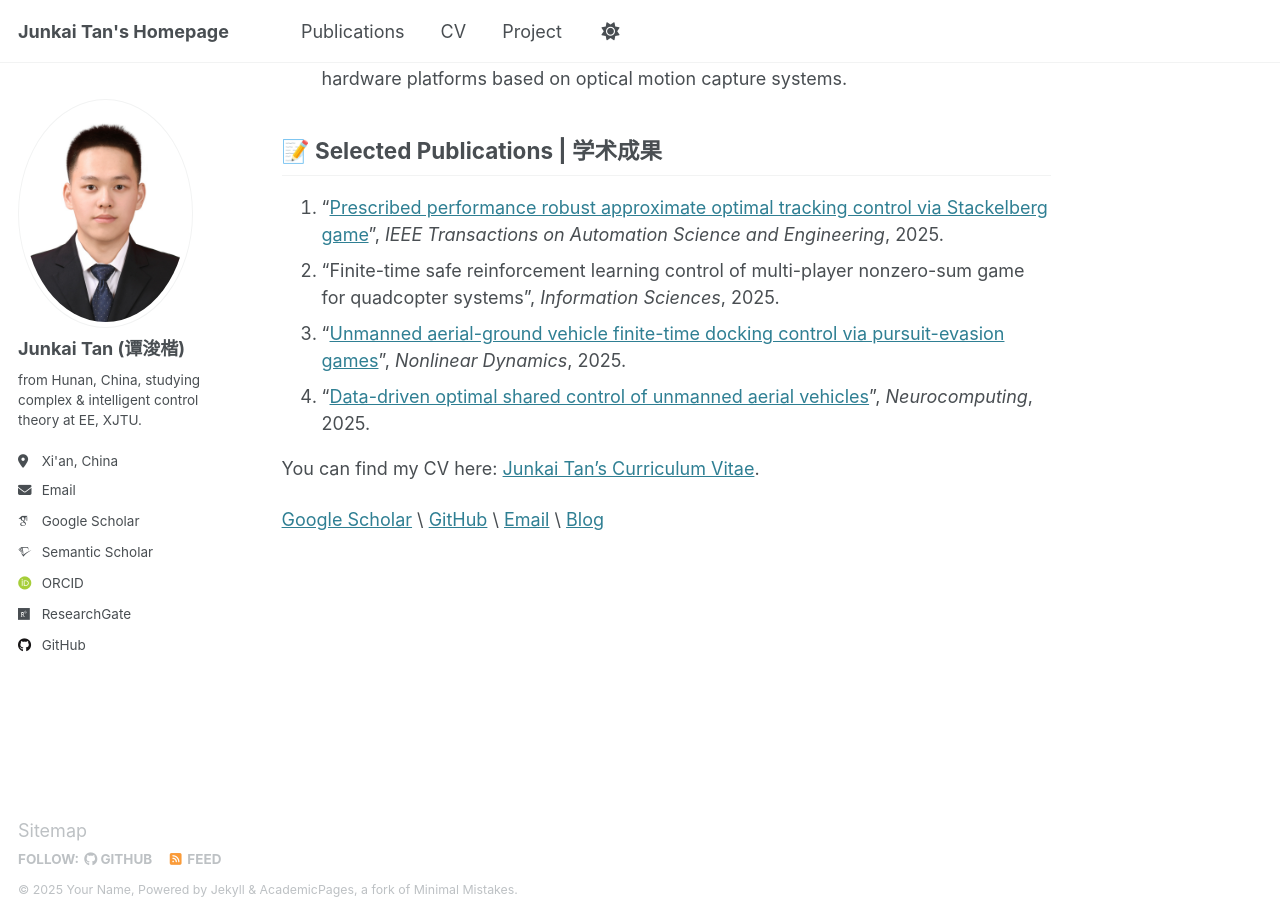
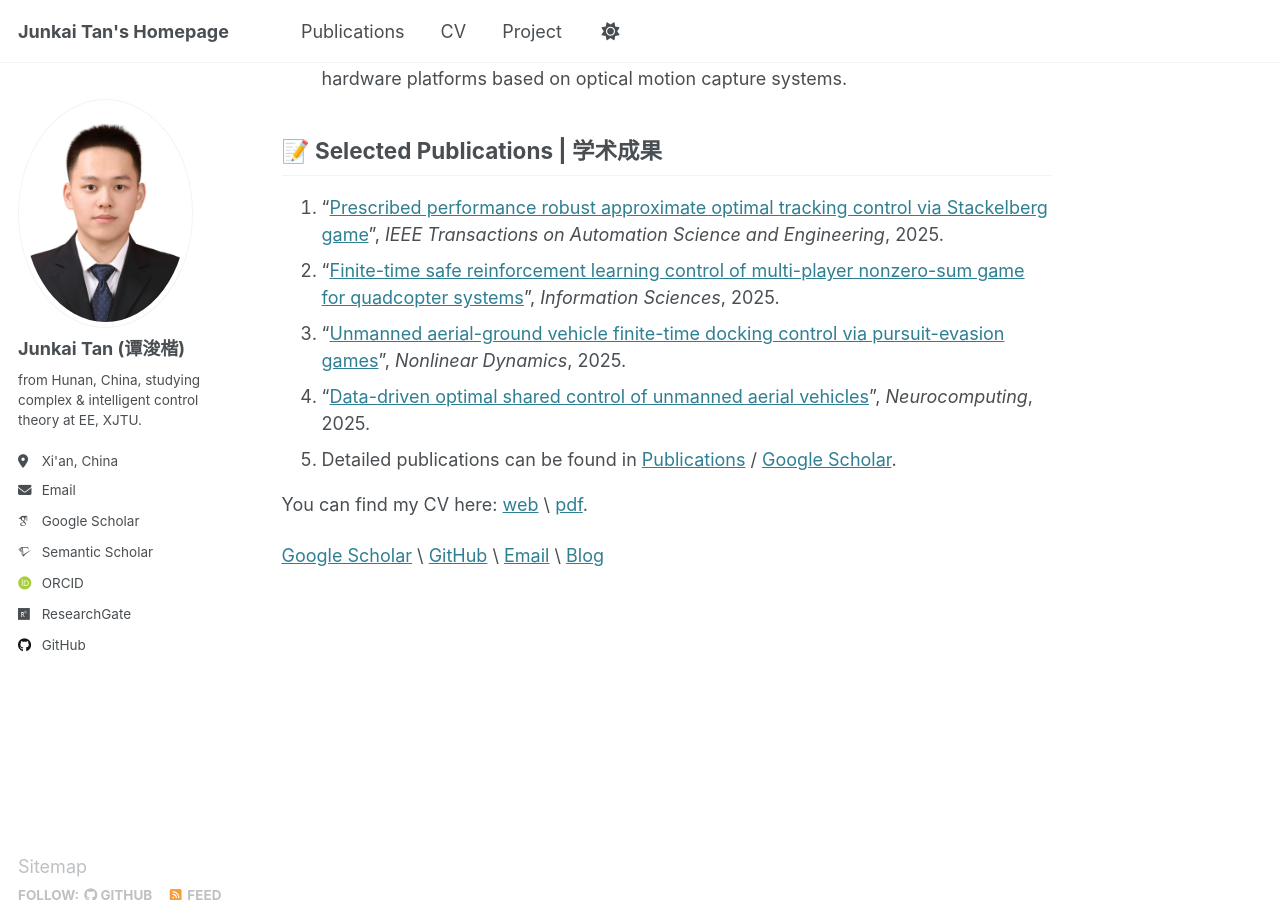
Before and after one commit to tanjunkai2001/tanjunkai2001.github.io, a Jekyll site: the page built from _pages/about.md, in a window 1280 px wide and 900 px high, scrolled down 682 px. Built offline with Jekyll 4.4.1, drawn with Linux system fonts in a browser that asks for light colours; some web fonts are replaced.

Commit message:
Update about.md

```diff
--- a/_pages/about.md
+++ b/_pages/about.md
@@ -29,12 +29,12 @@ I am very fortunate to be advised by [Prof. Hui Cao](http://gr.xjtu.edu.cn/en/we
 ## 📝 Selected Publications | 学术成果
 
 1. "[Prescribed performance robust approximate optimal tracking control via Stackelberg game](https://ieeexplore.ieee.org/document/10916718)", *IEEE Transactions on Automation Science and Engineering*, 2025.
-2. "Finite-time safe reinforcement learning control of multi-player nonzero-sum game for quadcopter systems", *Information Sciences*, 2025.
+2. "[Finite-time safe reinforcement learning control of multi-player nonzero-sum game for quadcopter systems](https://www.sciencedirect.com/science/article/pii/S002002552500249X)", *Information Sciences*, 2025.
 3. "[Unmanned aerial-ground vehicle finite-time docking control via pursuit-evasion games](https://link.springer.com/10.1007/s11071-025-11021-6)", *Nonlinear Dynamics*, 2025.
 4. "[Data-driven optimal shared control of unmanned aerial vehicles](https://www.sciencedirect.com/science/article/pii/S0925231225001006)", *Neurocomputing*, 2025.
+5. Detailed publications can be found in [Publications](https://tanjunkai2001.github.io/publications/) / [Google Scholar](https://scholar.google.com/citations?user=KrOQdKAAAAAJ&hl=zh-CN).
 
-
-You can find my CV here: [Junkai Tan's Curriculum Vitae](../assets/Curriculum_Vitae.pdf).
+You can find my CV here: [web](https://tanjunkai2001.github.io/cv/) \ [pdf](../assets/Curriculum_Vitae.pdf).
 
 
 <!-- ## 📫 Contact | 联系方式 -->
```
